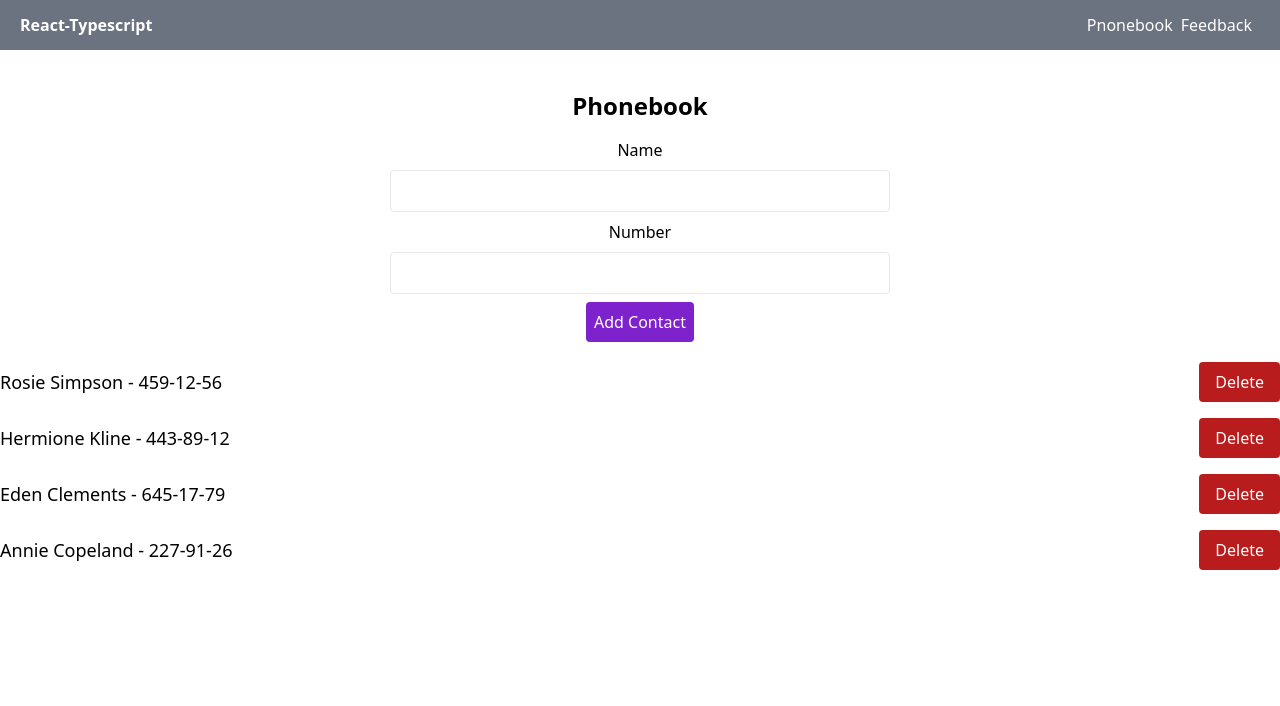
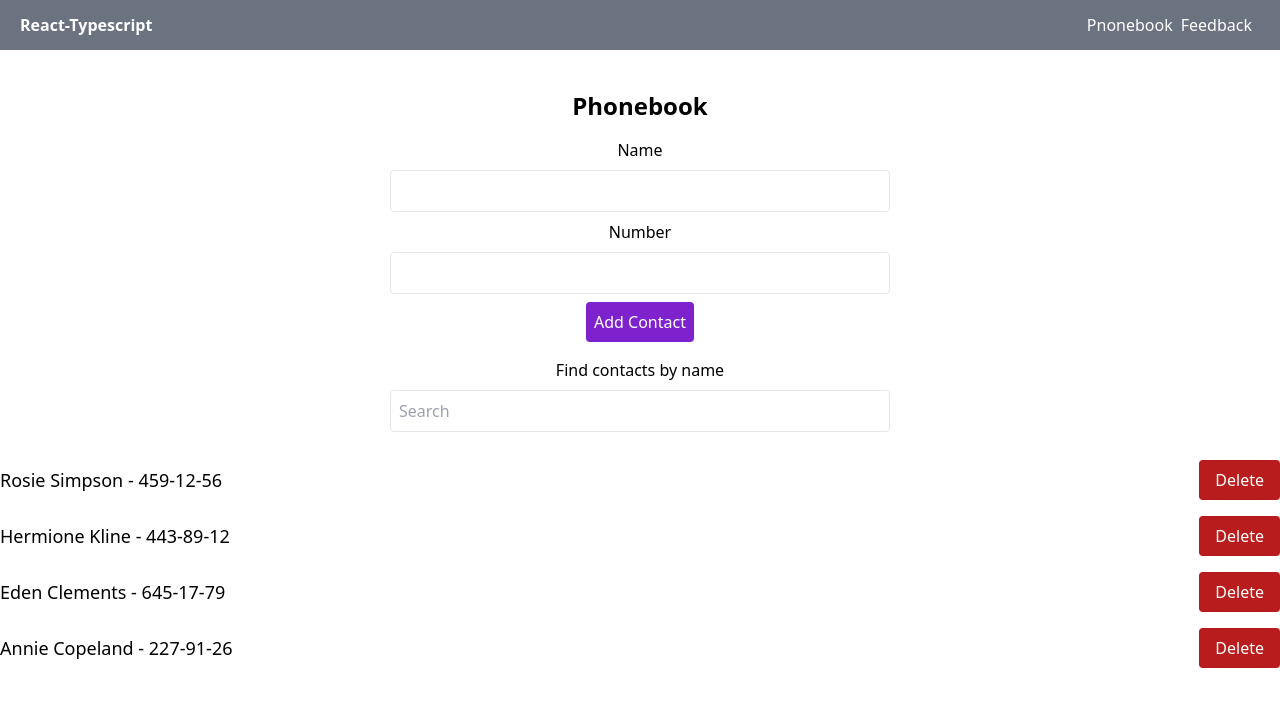
Before and after one commit to Sergiyan92/my-typescript-app, a React (Vite) app: page / in a window 1280 px wide. Shown: the top 706 px of the page. Built offline with nearby package versions, Linux system fonts and the light colour scheme.

Commit message:
create Filter

```diff
--- a/src/components/PhoneBook.tsx
+++ b/src/components/PhoneBook.tsx
@@ -10,13 +10,16 @@ interface newContactProps {
 const PhoneBook = () => {
   const [name, setName] = useState("");
   const [number, setNumber] = useState("");
+  const [filter, setFilter] = useState("");
   const [contacts, setContacts] = useState([
     { id: "id-1", name: "Rosie Simpson", number: "459-12-56" },
     { id: "id-2", name: "Hermione Kline", number: "443-89-12" },
     { id: "id-3", name: "Eden Clements", number: "645-17-79" },
     { id: "id-4", name: "Annie Copeland", number: "227-91-26" },
   ]);
-
+  const filteredContacts = contacts.filter((contact) =>
+    contact.name.toLowerCase().includes(filter.toLowerCase())
+  );
   const addContact = (newContact: newContactProps) => {
     setContacts([...contacts, newContact]);
   };
@@ -45,7 +48,7 @@ const PhoneBook = () => {
   };
 
   return (
-    <div className="container ml-auto mr-auto mt-10">
+    <div className="container ml-auto mr-auto mt-10 mb-10">
       <h2 className=" text-center text-2xl font-bold mb-4">Phonebook</h2>
       <form
         onSubmit={handleSubmit}
@@ -77,9 +80,19 @@ const PhoneBook = () => {
         >
           Add Contact
         </button>
+        <label className="mb-2 mt-4">Find contacts by name</label>
+        <input
+          className="border w-[500px] p-2 mb-2 rounded"
+          type="text"
+          name="filter"
+          placeholder="Search"
+          value={filter}
+          onChange={(e) => setFilter(e.target.value)}
+        />
       </form>
+
       <ul className="space-y-4">
-        {contacts.map((contact) => (
+        {filteredContacts.map((contact) => (
           <li key={contact.id} className="flex items-center justify-between">
             <p className="text-lg">
               {contact.name} - {contact.number}
```
